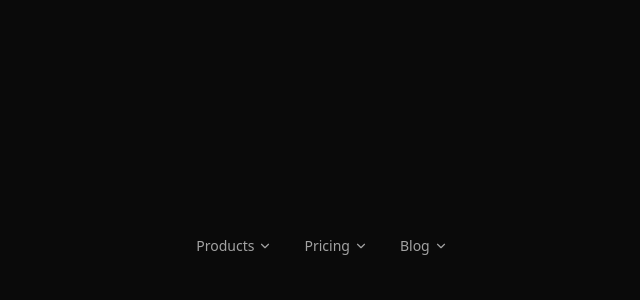
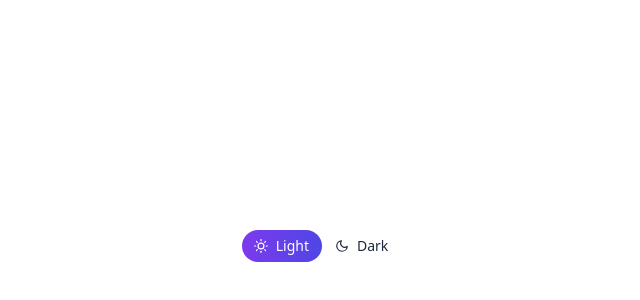
Before and after one commit to sudhanshuDongre24/react-motion, a React (Vite) app: page / in a window 1280 px wide. Shown: the part 154-454 px from the top of the page, without its empty margins (318-958 px from the left). Built offline with nearby package versions, Linux system fonts and the light colour scheme.

Commit message:
add slider Toogle

```diff
--- a/src/App.tsx
+++ b/src/App.tsx
@@ -36,6 +36,7 @@ import FramerParallex from "./examples/FramerParallex/FramerParallex.js";
 import Practice from "./examples/Practice/Practice.js";
 import HorizontalScrollCarousal from "./examples/HorizontalScrollCarousal/HorizontalScrollCarousal.js";
 import DropdownMenu from "./examples/DropdownMenu.js";
+import SliderToggle from "./examples/SliderToggle.js";
 
 const App = () => {
   return (
@@ -77,8 +78,9 @@ const App = () => {
       {/* <ConicGradientPointer /> */}
       {/* <FramerParallex /> */}
       {/* <HorizontalScrollCarousal /> */}
+      {/* <DropdownMenu /> */}
+      <SliderToggle />
       {/* <Practice /> */}
-      <DropdownMenu />
     </div>
   );
 };
--- /dev/null
+++ b/src/examples/SliderToggle.tsx
@@ -0,0 +1,67 @@
+import React, { Dispatch, SetStateAction, useState } from "react";
+import { FiMoon, FiSun } from "react-icons/fi";
+import { motion } from "motion/react";
+import { div } from "motion/react-client";
+
+type ToggleOptionType = "light" | "dark";
+
+const TOGGLE_CLASSES =
+  "text-sm font-medium flex items-center gap-2 px-3 md:pl-3 md:pr-3.5 md:py-1.5 transition-colors relative z-10 ";
+
+const SliderToggle = () => {
+  const [selected, setSelected] = useState<ToggleOptionType>("light");
+  return (
+    <div
+      className={`grid h-screen place-content-center px-3 transition-colors ${
+        selected === "light" ? "bg-white" : "bg-slate-900"
+      }`}
+    >
+      <SliderToggleComponent selected={selected} setSelected={setSelected} />
+    </div>
+  );
+};
+
+export default SliderToggle;
+
+const SliderToggleComponent = ({
+  selected,
+  setSelected,
+}: {
+  selected: ToggleOptionType;
+  setSelected: Dispatch<SetStateAction<ToggleOptionType>>;
+}) => {
+  return (
+    <div className="relative flex w-fit items-center rounded-full">
+      <button
+        className={`${TOGGLE_CLASSES} ${
+          selected === "light" ? "text-white" : "text-slate-300"
+        }`}
+        onClick={() => setSelected("light")}
+      >
+        <FiSun className="relative z-10 text-lg md:text-sm" />
+
+        <span className="relative z-10">Light</span>
+      </button>
+      <button
+        className={`${TOGGLE_CLASSES} ${
+          selected === "dark" ? "text-white" : "text-slate-800"
+        }`}
+        onClick={() => setSelected("dark")}
+      >
+        <FiMoon className="relative z-10 text-lg md:text-sm" />
+        <span className="relative z-10 ">Dark</span>
+      </button>
+      <div
+        className={`absolute inset-0 z-0 flex ${
+          selected === "dark" ? "justify-end" : "justify-start"
+        }`}
+      >
+        <motion.span
+          layout
+          transition={{ type: "spring", damping: 15, stiffness: 250 }}
+          className="h-full w-1/2 rounded-full bg-gradient-to-r from-violet-600 to-indigo-600"
+        />
+      </div>
+    </div>
+  );
+};
```
Also changed, not shown: 1 other file (tests, documents, lock files or other folders).
